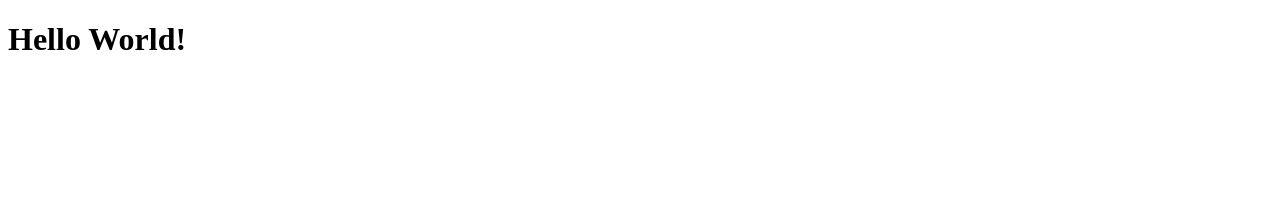
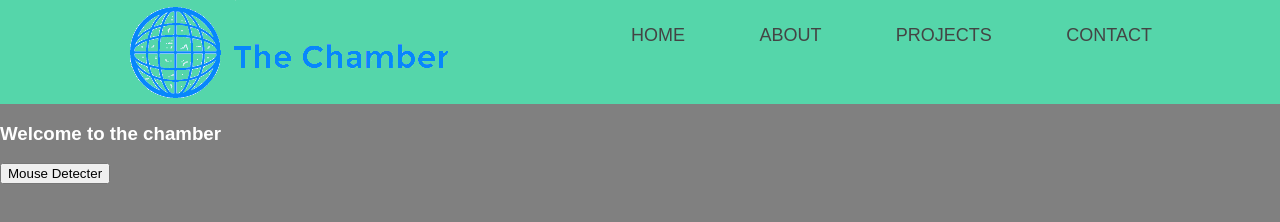
Before and after one commit to SKmuffinEXE/PersonalSite, a plain HTML site: page index.html in a window 1280 px wide. Drawn offline with Linux system fonts and the light colour scheme.

Commit message:
Site shell made

```diff
--- a/index.html
+++ b/index.html
@@ -1,9 +1,30 @@
 <!DOCTYPE html>
 <html lang="en">
   <head>
-    <title>My Website</title>
+    <title>David Evangelista's portfolio </title>
+    <link href = 'https://fonts.googleapis.com/css?family=Work+Sans:400,600'>
+    <link rel="stylesheet" href="styles.css" type = "text/css">
   </head>
+
   <body>
-    <h1>Hello World!</h1>
+    <header>
+      <div class = "container">
+        <img src = "siteLogo.png" alt = "logo" class = "logo">
+
+        <nav>
+          <ul>
+              <li><a href= "index.html"> Home</a> </a></li>
+              <li><a href= "about.html"> About</a> </a></li>
+              <li><a href= "projects.html"> Projects</a></li>
+              <li><a href= "contact.html"> Contact </a>  </a></li>
+          </ul></nav></div></header>
+
+      <h3> Welcome to the chamber </h3>
+
+      <button id="myBtn">Mouse Detecter</button>
+
+      <p id="demo"></p>
+
+    <script type= "text/javascript" src = "script.js"></script>
   </body>
 </html>
--- a/script.js
+++ b/script.js
@@ -0,0 +1,16 @@
+var x = document.getElementById("myBtn");
+x.addEventListener("mouseover", myFunction);
+x.addEventListener("click", mySecondFunction);
+x.addEventListener("mouseout", myThirdFunction);
+
+function myFunction() {
+  document.getElementById("demo").innerHTML += "Moused over!<br>";
+}
+
+function mySecondFunction() {
+  document.getElementById("demo").innerHTML += "Clicked!<br>";
+}
+
+function myThirdFunction() {
+  document.getElementById("demo").innerHTML += "Moused out!<br>";
+}
--- a/styles.css
+++ b/styles.css
@@ -0,0 +1,77 @@
+body{
+  margin: 0;
+  background: #808080;
+  font-family: 'Work Sans', sans-serif;
+  font-weight: 300;
+  color: white;
+}
+
+.container {
+  width: 80%;
+  margin: 0 auto;
+}
+
+header {
+  background: #55d6aa;
+}
+
+header::after{
+  content: '';
+  display: table;
+  clear: both;
+}
+
+.logo {
+  float: left;
+}
+
+nav {
+  float:right;
+}
+
+nav ul {
+  margin: 0;
+  padding: 0;
+  list-style: none;
+}
+
+nav li {
+  display: inline-block;
+  margin-left: 70px;
+  padding-top: 25px;
+  position: relative;
+}
+
+nav a {
+  color:#444;
+  text-decoration: none;
+  text-transform: uppercase;
+  font-size: 18px;
+}
+
+nav a:hover {
+  color: #000;
+}
+
+nav a::before{
+  content: '';
+  display: block;
+  height: 5px;
+  width: 100%;
+  background-color: #444;
+
+  position: absolute;
+  top: 30%;
+  width: 0%;
+
+  transition: all ease-in-out 150ms;
+}
+
+nav a:hover::before{
+  width: 100%
+}
+
+.resize {
+  width: 80%;
+  height: auto;
+}
```
Also changed, not shown: about.html (added, +33 -0 lines), contact.html (added, +29 -0 lines), projects.html (added, +23 -0 lines), banner2.png (added), siteLogo.png (added).
